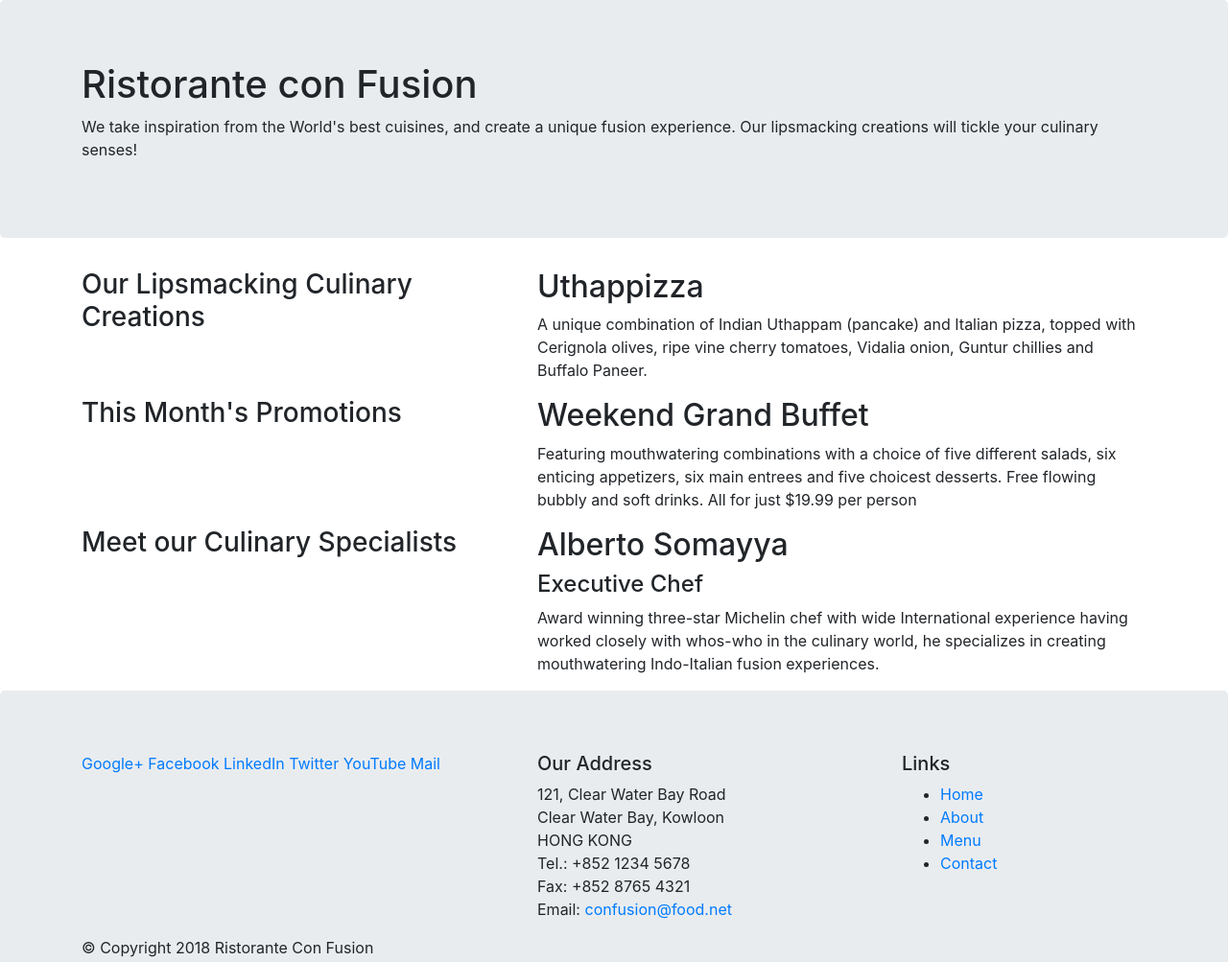
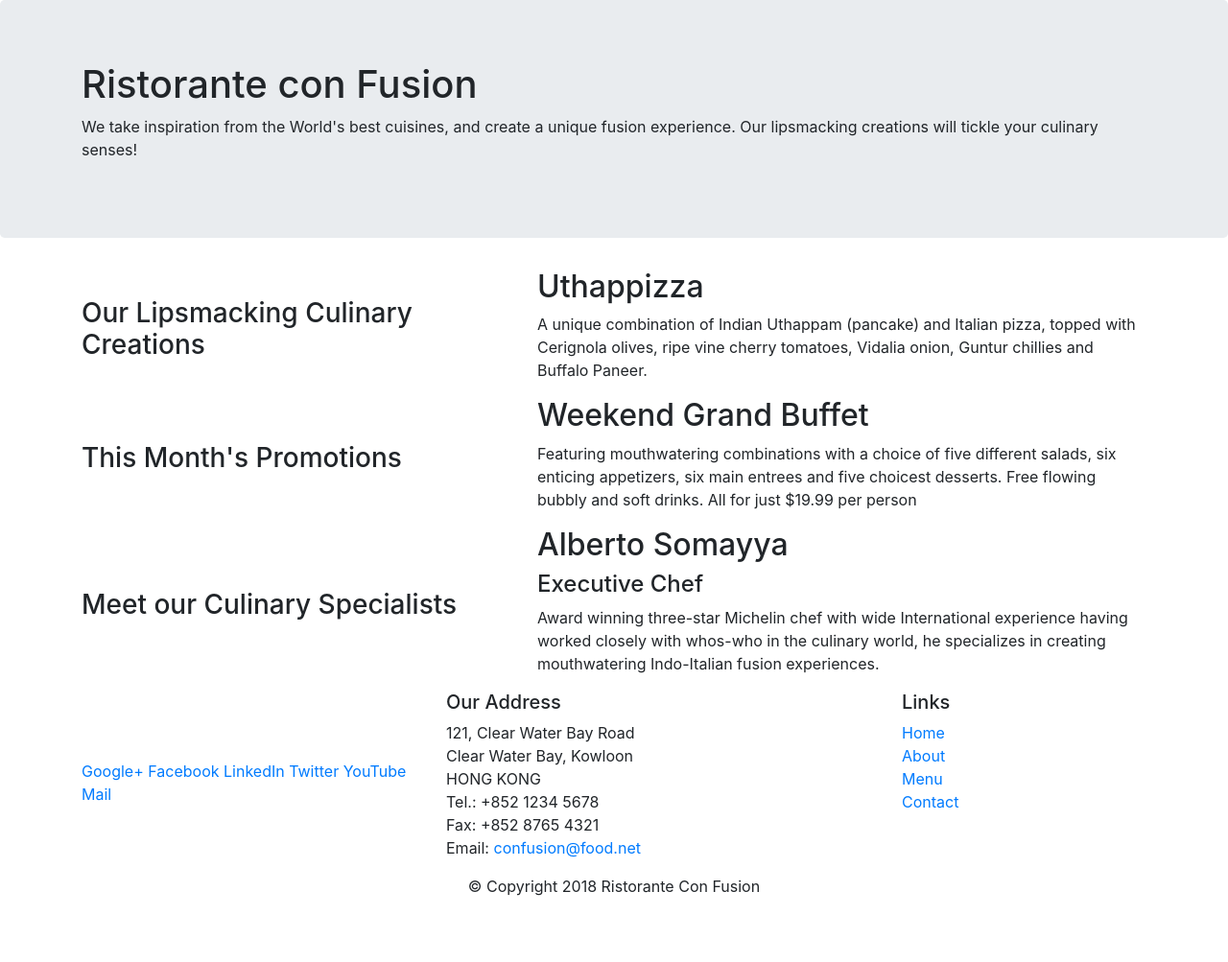
Before and after one commit to kdcool98/bootstrap_begining, a website: page index.html in a window 1280 px wide. Shown: the top 1003 px of the page at 96% size. After the commit the page ends 952 px from the top, so only its background shows below. Drawn offline with nearby package versions, Linux system fonts and the light colour scheme.

Commit message:
Modified with Bootstrap Part-2

```diff
--- a/index.html
+++ b/index.html
@@ -9,6 +9,7 @@
 
     <!--Bootstrap CSS-->
     <link rel="stylesheet" type="text/css" href="node_modules/bootstrap/dist/css/bootstrap.min.css">
+    <link rel="stylesheet" type="text/css" href="css/styles.css">
     <title>Ristorante Con Fusion</title>
 </head>
 
@@ -16,7 +17,7 @@
 
     <header class="jumbotron">
         <div class="container">
-            <div class="row">
+            <div class="row row-header">
                 <div class="col-12 col-sm-12">
                     <h1>Ristorante con Fusion</h1>
                     <p>We take inspiration from the World's best cuisines, and create a unique fusion experience. Our lipsmacking creations will tickle your culinary senses!</p>
@@ -28,7 +29,7 @@
     </header>
 
     <div class="container">
-        <div class="row">
+        <div class="row row-content align-items-center">
             <div class="col-12 col-md-5">
                 <h3>Our Lipsmacking Culinary Creations</h3>
             </div>
@@ -39,17 +40,17 @@
         </div>
 
 
-        <div class="row">
-            <div class="col-12 col-sm-5">
+        <div class="row row-content align-items-center">
+            <div class="col-12 col-md-5">
                 <h3>This Month's Promotions</h3>
             </div>
-            <div class="col-12 col-sm">
+            <div class="col-12 col-md">
                 <h2>Weekend Grand Buffet</h2>
                 <p>Featuring mouthwatering combinations with a choice of five different salads, six enticing appetizers, six main entrees and five choicest desserts. Free flowing bubbly and soft drinks. All for just $19.99 per person </p>
             </div>
         </div>
 
-        <div class="row">
+        <div class="row row-content align-items-center">
             <div class="col-12 col-md-5">
                 <h3>Meet our Culinary Specialists</h3>
             </div>
@@ -61,21 +62,21 @@
         </div>
     </div>
 
-    <footer class="jumbotron">
+    <footer class="footer">
         <div class="container">
             <div class="row">
-                <div class="col-6 col-sm-5 col-md-3 order-md-last">
+                <div class="col-6 col-sm-3 order-md-last">
                     <h5>Links</h5>
-                    <ul>
+                    <ul class="list-unstyled">
                         <li><a href="#">Home</a></li>
                         <li><a href="#">About</a></li>
                         <li><a href="#">Menu</a></li>
                         <li><a href="#">Contact</a></li>
                     </ul>
                 </div>
-                <div class="col-6 col-sm-7 col-md-4">
+                <div class="col-6 col-sm-5">
                     <h5>Our Address</h5>
-                    <address>
+                    <address class="address">
 		              121, Clear Water Bay Road<br>
 		              Clear Water Bay, Kowloon<br>
 		              HONG KONG<br>
@@ -84,8 +85,8 @@
 		              Email: <a href="mailto:confusion@food.net">confusion@food.net</a>
 		           </address>
                 </div>
-                <div class="col-12 col-sm-12 col-md-5 order-md-first">
-                    <div>
+                <div class="col-12 col-sm offset-sm- order-md-first align-self-center">
+                    <div class="text">
                         <a href="http://google.com/+">Google+</a>
                         <a href="http://www.facebook.com/profile.php?id=">Facebook</a>
                         <a href="http://www.linkedin.com/in/">LinkedIn</a>
@@ -95,8 +96,8 @@
                     </div>
                 </div>
            </div>
-           <div class="row">
-                <div class="col ">
+           <div class="row justify-content-center">
+                <div class="col-auto">
                     <p>© Copyright 2018 Ristorante Con Fusion</p>
                 </div>
            </div>
```
